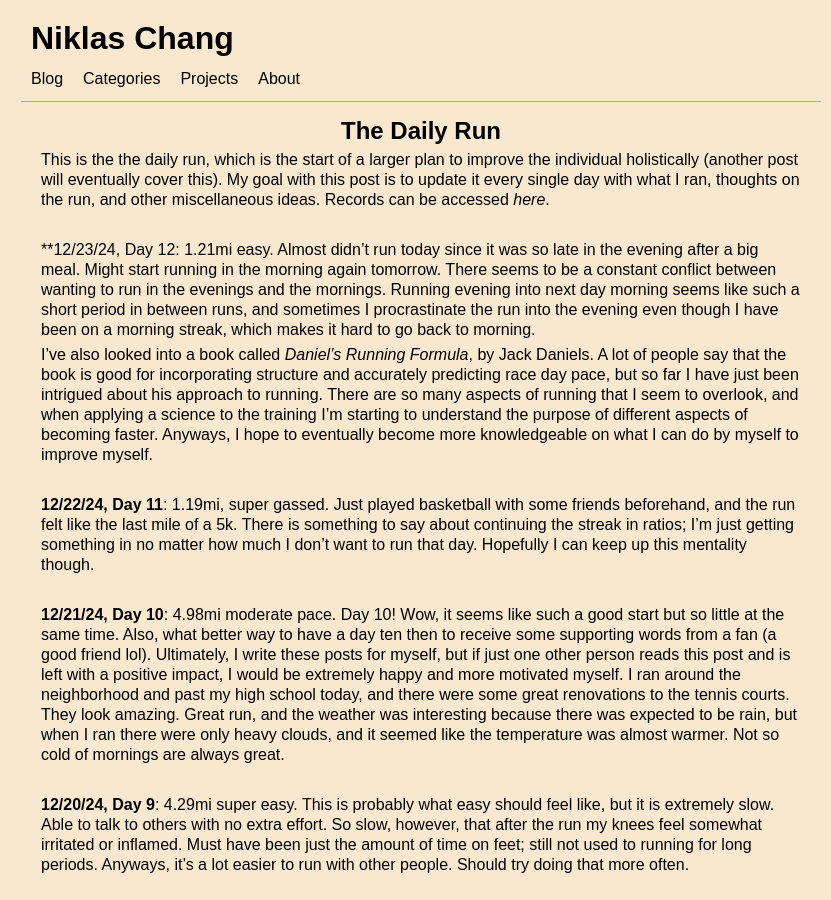
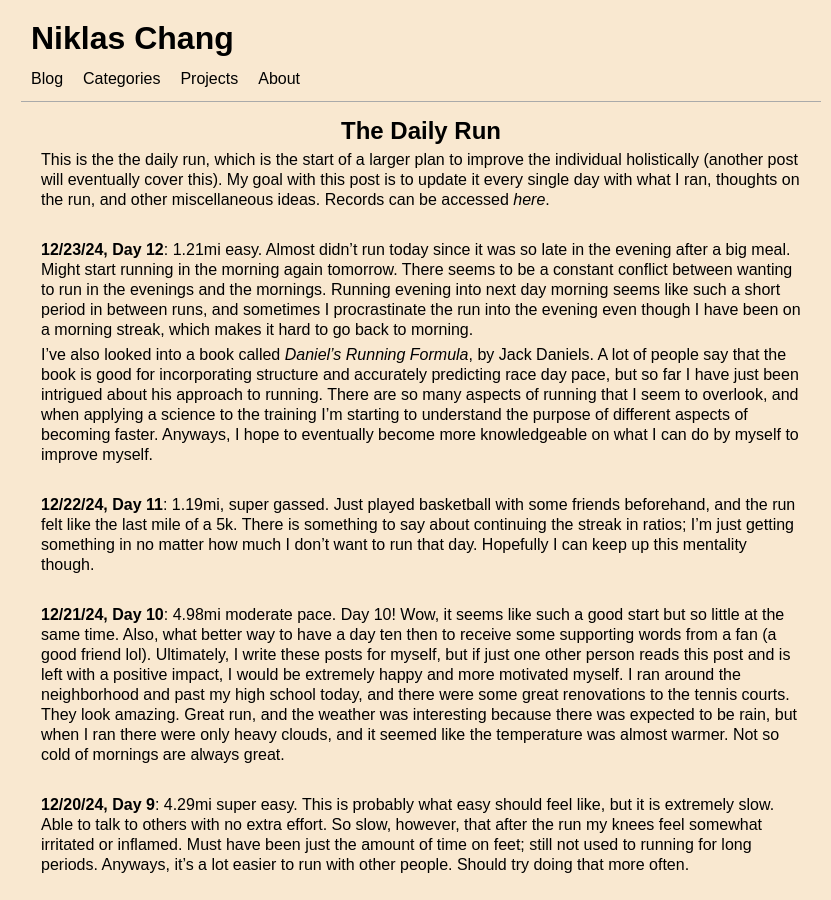
Before and after one commit to Niklichang/niklichang.github.io, a Jekyll site: the page built from _posts/2024-12-02-the-daily-run.md, in a window 1280 px wide and 900 px high. Shown: the whole window, without its empty margins (219-1050 px from the left). Built offline with Jekyll 4.4.1, drawn with Linux system fonts in a browser that asks for light colours; some web fonts are replaced.

Commit message:
oops bold

```diff
--- a/_posts/2024-12-02-the-daily-run.md
+++ b/_posts/2024-12-02-the-daily-run.md
@@ -10,7 +10,7 @@ This is the the daily run, which is the start of a larger plan to improve the in
 
 <br/>
 
-**12/23/24, Day 12: 1.21mi easy. Almost didn't run today since it was so late in the evening after a big meal. Might start running in the morning again tomorrow. There seems to be a constant conflict between wanting to run in the evenings and the mornings. Running evening into next day morning seems like such a short period in between runs, and sometimes I procrastinate the run into the evening even though I have been on a morning streak, which makes it hard to go back to morning.
+**12/23/24, Day 12**: 1.21mi easy. Almost didn't run today since it was so late in the evening after a big meal. Might start running in the morning again tomorrow. There seems to be a constant conflict between wanting to run in the evenings and the mornings. Running evening into next day morning seems like such a short period in between runs, and sometimes I procrastinate the run into the evening even though I have been on a morning streak, which makes it hard to go back to morning.
 
 I've also looked into a book called *Daniel's Running Formula*, by Jack Daniels. A lot of people say that the book is good for incorporating structure and accurately predicting race day pace, but so far I have just been intrigued about his approach to running. There are so many aspects of running that I seem to overlook, and when applying a science to the training I'm starting to understand the purpose of different aspects of becoming faster. Anyways, I hope to eventually become more knowledgeable on what I can do by myself to improve myself.
 
```
